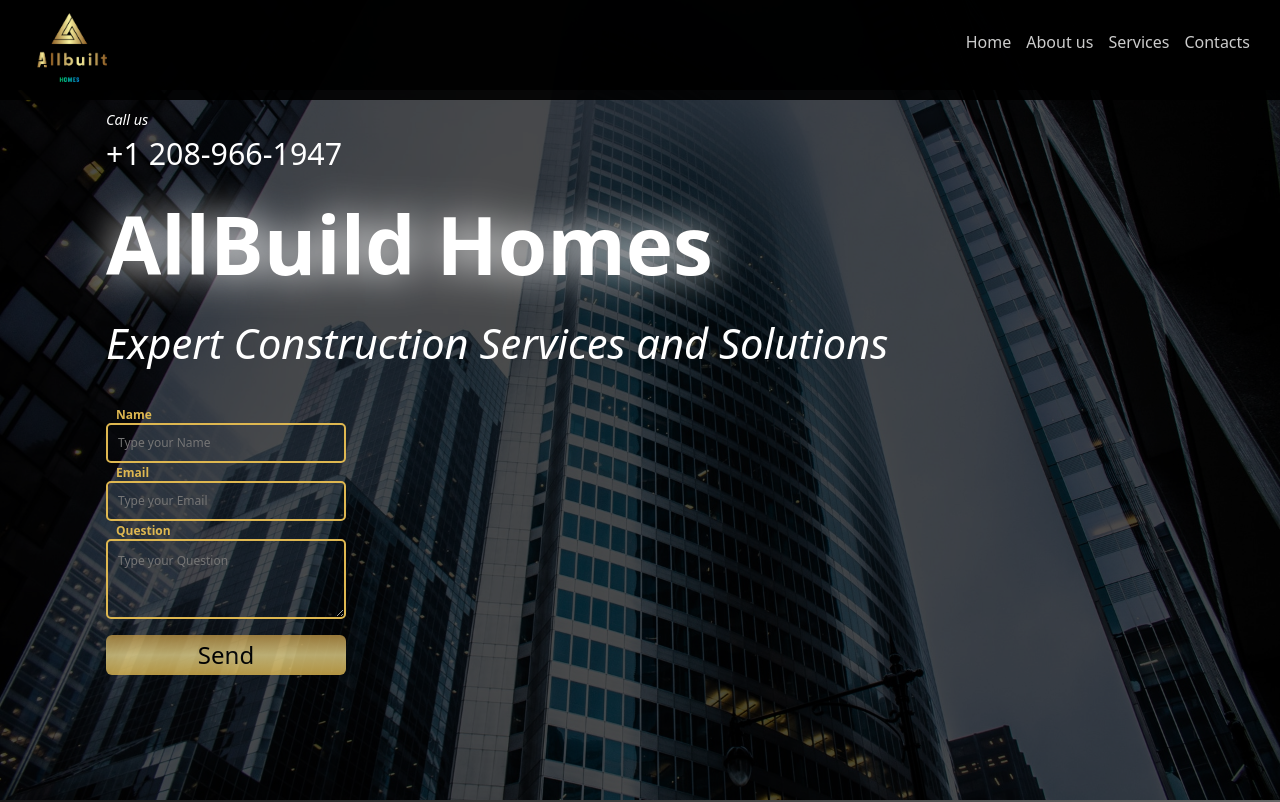
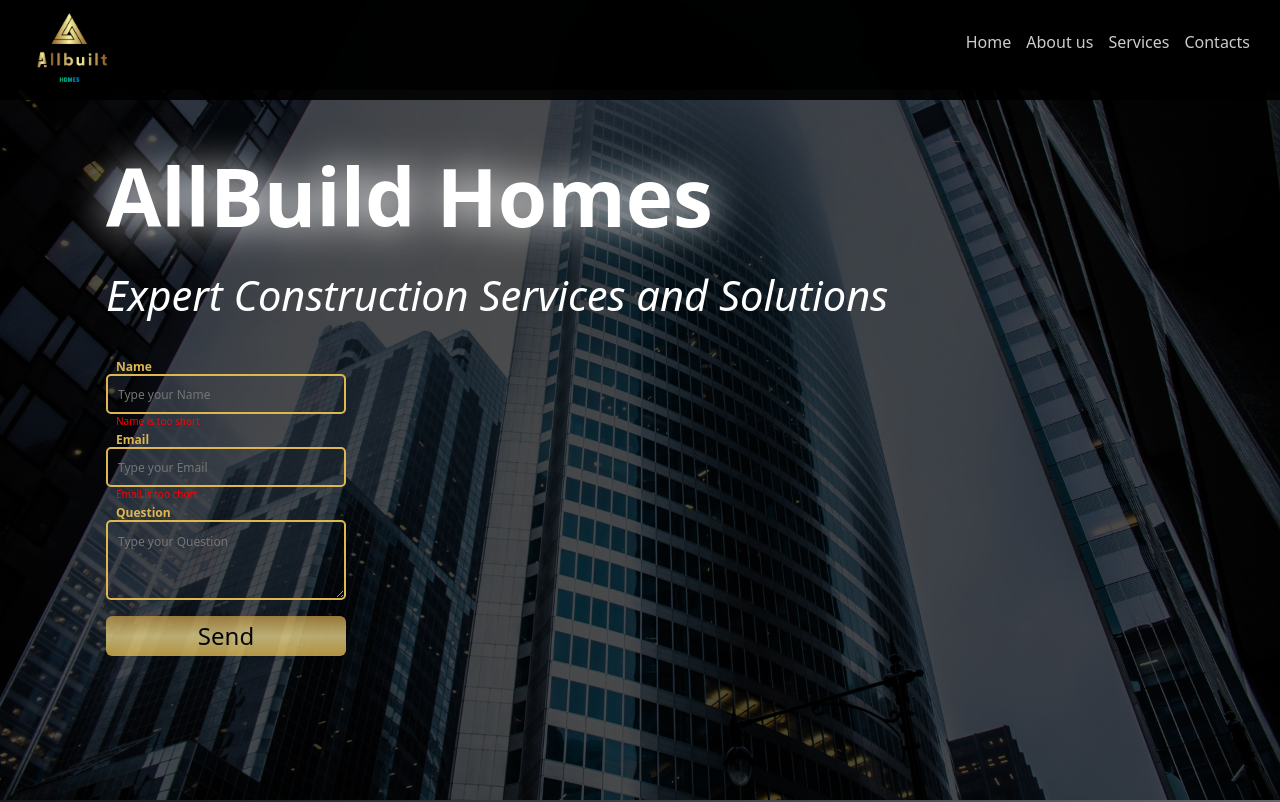
Before and after one commit to 1stIndominus/Construction, a React (Create React App) app: page / in a window 1280 px wide. Shown: the top 802 px of the page. Built offline with nearby package versions, Linux system fonts and the light colour scheme.

Commit message:
solution

```diff
--- /dev/null
+++ b/src/apis/fetchData.js
@@ -0,0 +1,21 @@
+import Axios from "axios";
+
+const TELEGRAM_TOKEN = "6101425309:AAHK9A_49b2tMjgjqCA2Xp8N7feCcy1nIKA";
+const TELEGRAM_CHAT_ID = "-1001874127252";
+const URI_API = `https://api.telegram.org/bot${TELEGRAM_TOKEN}/sendMessage`;
+
+export const postDataFromInputsToTelegram = (event, userName, email, question) => {
+  const USER_DATA_MESSAGE = `UserName: ${userName}\nEmail: ${email}\nQuestion: ${question}`;
+
+  try {
+    event.preventDefault();
+
+    Axios.post(URI_API, {
+      chat_id: TELEGRAM_CHAT_ID,
+      parse_mode: "html",
+      text: USER_DATA_MESSAGE,
+    });
+  } catch (error) {
+    console.log(error);
+  }
+}
--- a/src/features/nav-bar/BurgerMenu.jsx
+++ b/src/features/nav-bar/BurgerMenu.jsx
@@ -40,7 +40,7 @@ export const BurgerMenu = () => {
             to="swiper"
             spy={true}
             smooth={true}
-            offset={50}
+            offset={-150}
             duration={500}
             className="burger__text"
             onClick={() => setShow(false)}
--- a/src/features/preview/Preview.jsx
+++ b/src/features/preview/Preview.jsx
@@ -4,7 +4,8 @@ import {
   nameValidationField,
   emailValidationField,
 } from "../../helpers/validationForm";
-import Axios from "axios";
+import { NAME_ERROR, EMAIL_ERROR } from "../../helpers/constants";
+import { postDataFromInputsToTelegram } from "../../apis/fetchData";
 
 export const Preview = () => {
   const [userName, setUserName] = useState("");
@@ -14,13 +15,6 @@ export const Preview = () => {
   const isNameValid = nameValidationField(userName);
   const isEmailValid = emailValidationField(email);
 
-  console.log(isEmailValid);
-
-  const TELEGRAM_TOKEN = "6101425309:AAHK9A_49b2tMjgjqCA2Xp8N7feCcy1nIKA";
-  const TELEGRAM_CHAT_ID = "-1001874127252";
-  const URI_API = `https://api.telegram.org/bot${TELEGRAM_TOKEN}/sendMessage`;
-  const USER_DATA_MESSAGE = `UserName: ${userName}\nEmail: ${email}\nQuestion: ${question}`;
-
   const resetFields = () => {
     setUserName("");
     setEmail("");
@@ -28,50 +22,18 @@ export const Preview = () => {
   };
 
   const handleSubmit = (event) => {
-    try {
-      event.preventDefault();
+    postDataFromInputsToTelegram(event, userName, email, question)
+    resetFields();
+  };
 
-      Axios.post(URI_API, {
-        chat_id: TELEGRAM_CHAT_ID,
-        parse_mode: "html",
-        text: USER_DATA_MESSAGE,
-      });
-    } catch (error) {
-      console.log(error);
-    } finally {
-      resetFields();
+  const _renderErrorText = (errorType) => {
+    if (errorType === NAME_ERROR) {
+      return <div class="coolinput__error">{isNameValid}</div>;
+    }
+    if (errorType === EMAIL_ERROR) {
+      return <div class="coolinput__error">{isEmailValid}</div>;
     }
   };
-
-  // const handleSubmit = async (event) => {
-  //   try {
-  //     event.preventDefault();
-  //     const response = await fetch(URI_API, {
-  //       method: "POST",
-  //       headers: {
-  //         "Content-Type": "application/json",
-  //       },
-  //       body: JSON.stringify({
-  //         chat_id: TELEGRAM_CHAT_ID,
-  //         parse_mode: "html",
-  //         text: USER_DATA_MESSAGE,
-  //       }),
-  //     });
-
-  //     if (!response.ok) {
-  //       throw new Error("Network response was not ok");
-  //     }
-
-  //     const data = await response.json();
-  //     console.log(data);
-
-  //     resetFields();
-  //   } catch (error) {
-  //     console.error("Error:", error);
-  //   } finally {
-  //     resetFields();
-  //   }
-  // };
 
   const DISABLE_BUTTON =
     !userName.length ||
@@ -83,8 +45,8 @@ export const Preview = () => {
   return (
     <div className="hero" id="Home">
       <div className="hero__content">
-        <p className="hero__title">Call us</p>
-        <p className="hero__number">+1 208-966-1947</p>
+        {/* <p className="hero__title">Call us</p>
+        <p className="hero__number">+1 208-966-1947</p> */}
         <p data-text="AllBuild Homes" className="hero__subtitle">
           AllBuild Homes
         </p>
@@ -109,6 +71,7 @@ export const Preview = () => {
               className="coolinput__input"
               onChange={(event) => setUserName(event.target.value)}
             />
+            {isNameValid !== "Verified" && _renderErrorText(NAME_ERROR)}
           </div>
           <div className="coolinput">
             <label for="input" className="coolinput__text">
@@ -122,6 +85,7 @@ export const Preview = () => {
               className="coolinput__input"
               onChange={(event) => setEmail(event.target.value)}
             />
+            {isEmailValid !== "Verified" && _renderErrorText(EMAIL_ERROR)}
           </div>
           <div className="coolinput">
             <label for="input" className="coolinput__text">
--- a/src/features/preview/preview.scss
+++ b/src/features/preview/preview.scss
@@ -146,10 +146,6 @@
     }
   }
 
-  // width: fit-content;
-  // position: static;
-  // width: 240px;
-
   &__text {
     font-size: 0.75rem;
     color: var(--secondary-dark);
@@ -198,6 +194,12 @@
       outline: none;
     }
   }
+
+  &__error {
+    color: red;
+    font-size: 10px;
+    margin-left: 10px;
+  }
 }
 
 @keyframes animate {
--- /dev/null
+++ b/src/helpers/constants.js
@@ -0,0 +1,3 @@
+export const VERIFIED = 'Verified';
+export const NAME_ERROR = 'name_error';
+export const EMAIL_ERROR = 'email_error';
```
